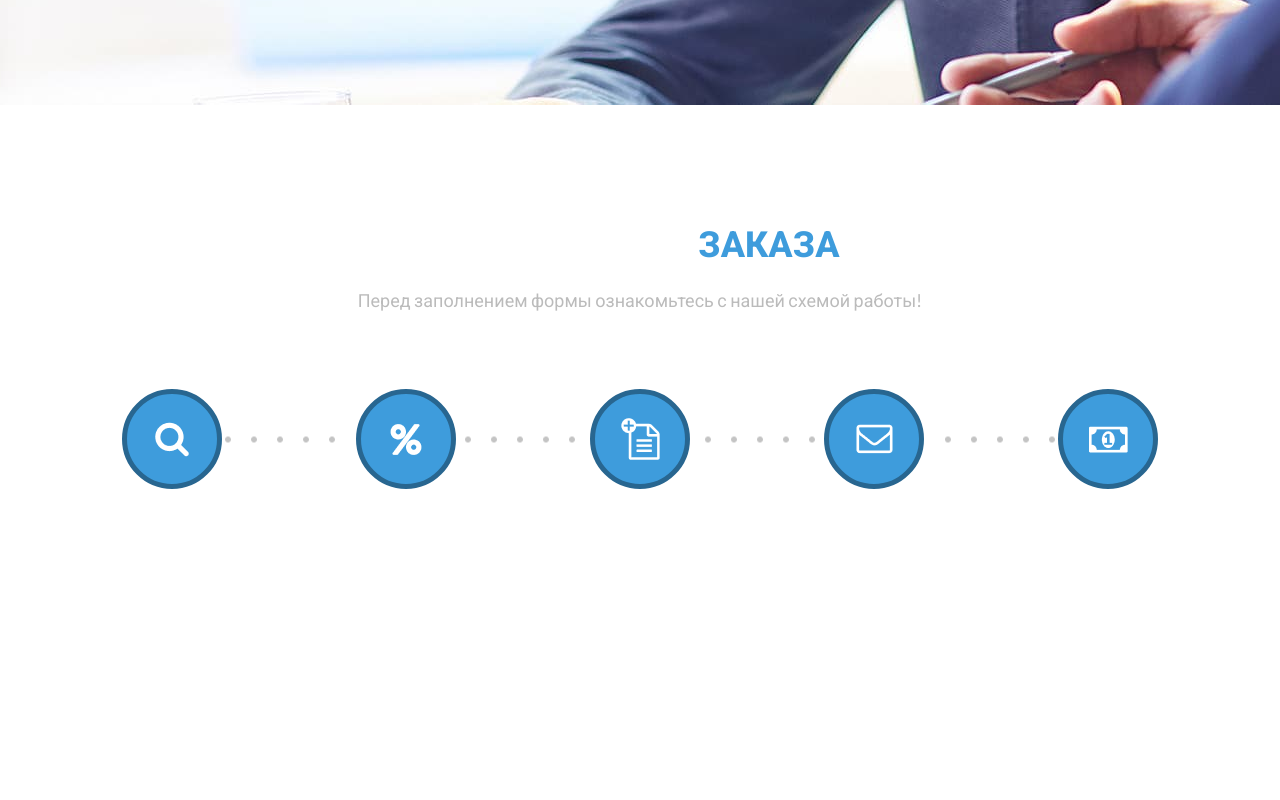
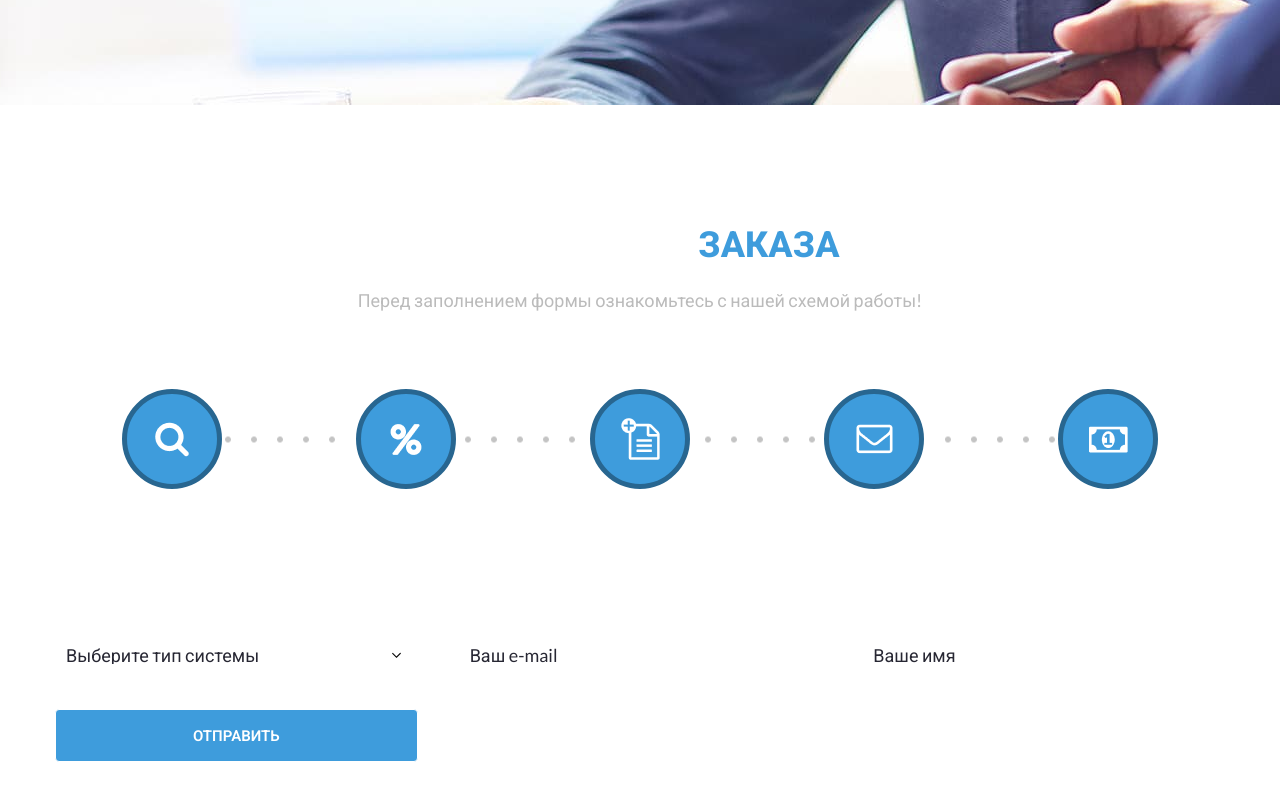
Before and after one commit to YuliyaBondar/test-HTML-developer, a plain HTML site: page index.html in a window 1280 px wide. Shown: the part 745-1545 px from the top of the page. Drawn offline with Linux system fonts and the light colour scheme.

Commit message:
feat: add form items

```diff
--- a/index.html
+++ b/index.html
@@ -77,6 +77,19 @@
             <p class="order-steps__item-text">Excepteur sint occaecat cupidatat non proident</p>
           </div>
         </div>
+        <form action="" method="post" class="form">
+          <select name="payment_type" id="payment_type" class="form__item form__item-select">
+            <option value="">Выберите тип системы</option>
+            <option value="Sed ut perspiciatis">Sed ut perspiciatis</option>
+            <option value="Nemo enim ipsam">Nemo enim ipsam</option>
+            <option value="Et harum quidem">Et harum quidem</option>
+            <option value="Temporibus autem">Temporibus autem</option>
+            <option value="Itaque earum rerum">Itaque earum rerum</option>
+          </select>
+          <input type="text" name="email" id="email" placeholder="Ваш e-mail" class="form__item form__item-input">
+          <input type="text" name="name" id="name" placeholder="Ваше имя" class="form__item form__item-input">
+          <button type="submit" class="form__item button button_blue">Отправить</button>
+        </form>
       </div>
     </section>
   </main>
--- a/source/styles/styles.scss
+++ b/source/styles/styles.scss
@@ -290,3 +290,86 @@ body {
     transform: translate(-50%, -50%);
   }
 }
+
+.form {
+  display: flex;
+  justify-content: space-between;
+  gap: 30px;
+  flex-wrap: wrap;
+
+  &__item {
+    width: 31%;
+
+    &-select {
+      padding: 12px 10px;
+
+      font-size: 18px;
+      color: #272733;
+
+      border: 1px solid variables.$white-color;
+      border-radius: 3px;
+      background-color: rgba(255, 255, 255, 0.85);
+    }
+
+    &-select {
+      padding: 12px 10px;
+
+      font-size: 18px;
+      line-height: 100%;
+      color: #272733;
+
+      border: 1px solid variables.$white-color;
+      border-radius: 3px;
+      background-position: top 50% right 10px;
+      background-color: rgba(255, 255, 255, 0.85);
+      background-image: url('/source/images/arrow.png');
+      background-repeat: no-repeat;
+
+      appearance: none;
+      transition: all 0.3s ease-in-out;
+
+      &:focus {
+        color: variables.$white-color;
+
+        border: 0;
+        background-color: rgba(61, 64, 80, 0.85);
+        background-image: url('/source/images/arrow_up.png');
+      }
+
+      option {
+        font-size: 18px;
+        line-height: 34px;
+
+        background: #272733;
+
+        &:checked {
+          color: #42A9ED;
+        }
+      }
+    }
+
+    &-input {
+      padding: 12px 10px;
+
+      font-size: 18px;
+      line-height: 100%;
+      color: #272733;
+
+      border: 1px solid variables.$white-color;
+      border-radius: 3px;
+      background-color: rgba(255, 255, 255, 0.85);
+
+      &::placeholder {
+        color: #272733;
+      }
+    }
+
+    &.button_blue {
+      padding: 18px;
+
+      font-weight: 600;
+      font-size: 15px;
+      line-height: 100%;
+    }
+  }
+}
```
Also changed, not shown: build/styles/styles.css, source/images/arrow.png (added), source/images/arrow_up.png (added), 1 other file.
